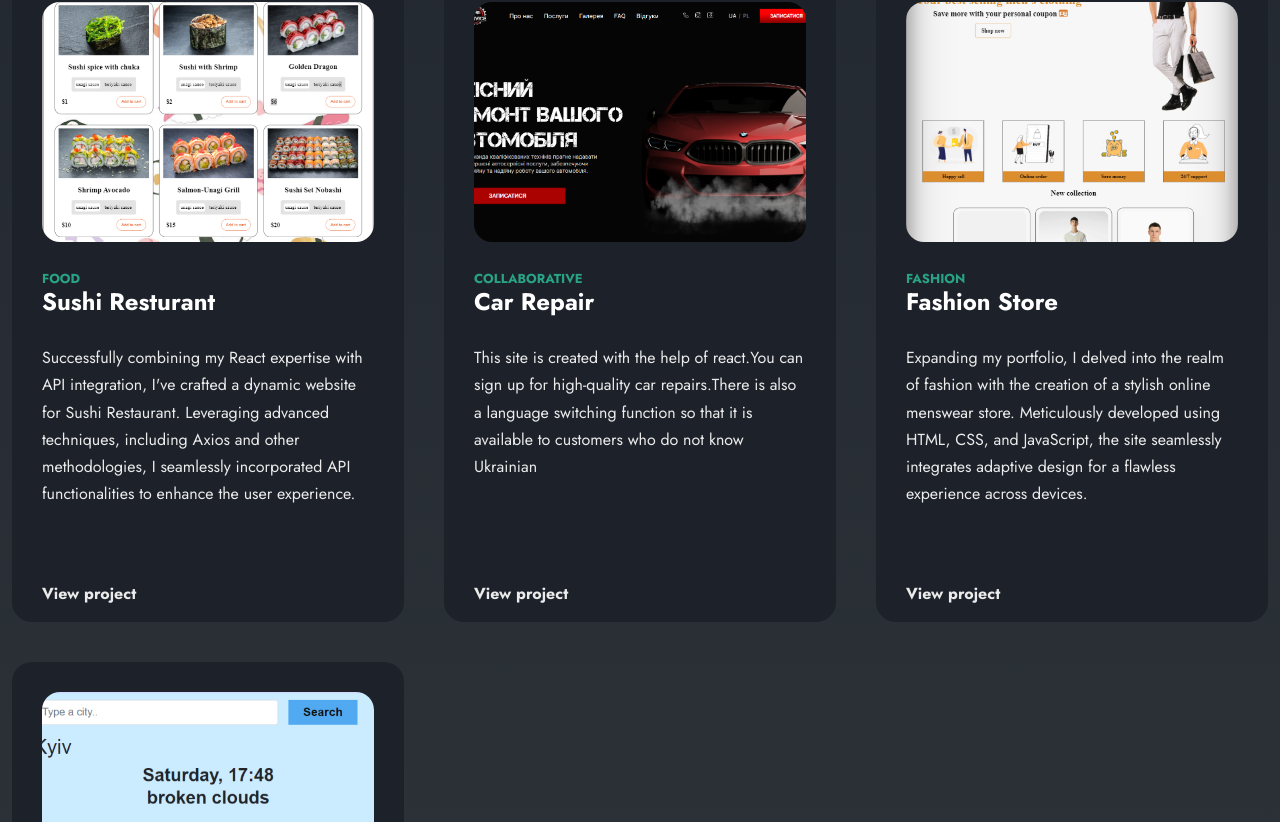
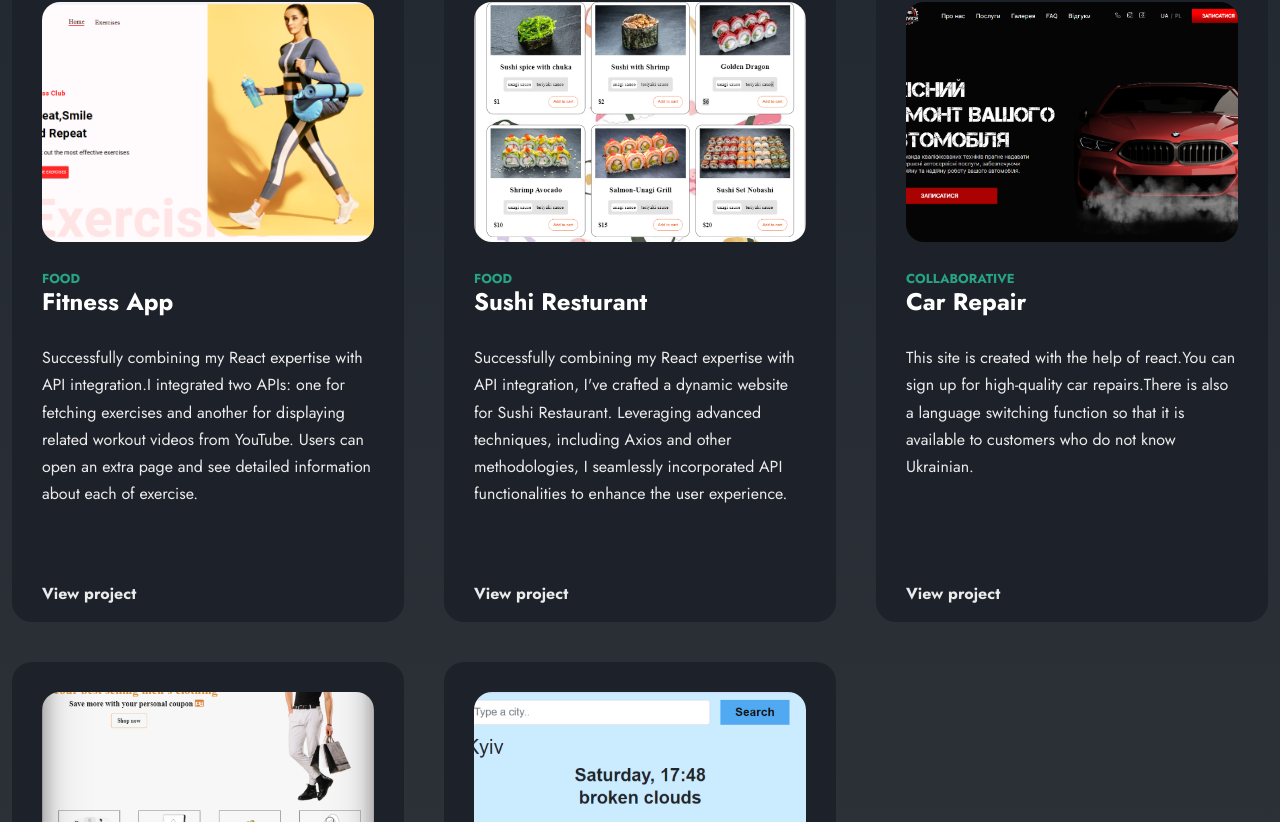
Before and after one commit to Olena-Olkhovyk/my-portfolio, a React (Create React App) app: page / in a window 1280 px wide. Shown: the part 3119-3941 px from the top of the page. Built offline with nearby package versions, Linux system fonts and the light colour scheme.

Commit message:
Add info about new site

```diff
--- a/src/assets/data/data.js
+++ b/src/assets/data/data.js
@@ -2,6 +2,7 @@ import fashionStore from "../../assets/portfolio/f.png";
 import weather from "../../assets/portfolio/w.png";
 import sushi from "../../assets/portfolio/s1.png";
 import swb from "../../assets/portfolio/swb.png";
+import fitnessApp from "../../assets/portfolio/fitnessApp.png";
 
 import sacha from "../testimonials/Sacha.webp";
 import olena from "../testimonials/Olena.webp";
@@ -81,6 +82,15 @@ export const skills = [
 
 export const projects = [
   {
+    id: 0,
+    img: fitnessApp,
+    category: "food",
+    title: "Fitness App",
+    link: "https://fitness-app-psi-lemon.vercel.app/",
+    description:
+      "Successfully combining my React expertise with API integration.I integrated two APIs: one for fetching exercises and another for displaying related workout videos from YouTube. Users can open an extra page and see detailed information about each of exercise.",
+  },
+  {
     id: 1,
     img: sushi,
     category: "food",
@@ -96,7 +106,7 @@ export const projects = [
     title: "Car repair",
     link: "http://swbservis.s3-website.eu-central-1.amazonaws.com/?#",
     description:
-      "This site is created with the help of react.You can sign up for high-quality car repairs.There is also a language switching function so that it is available to customers who do not know Ukrainian",
+      "This site is created with the help of react.You can sign up for high-quality car repairs.There is also a language switching function so that it is available to customers who do not know Ukrainian.",
   },
   {
     id: 3,
```
